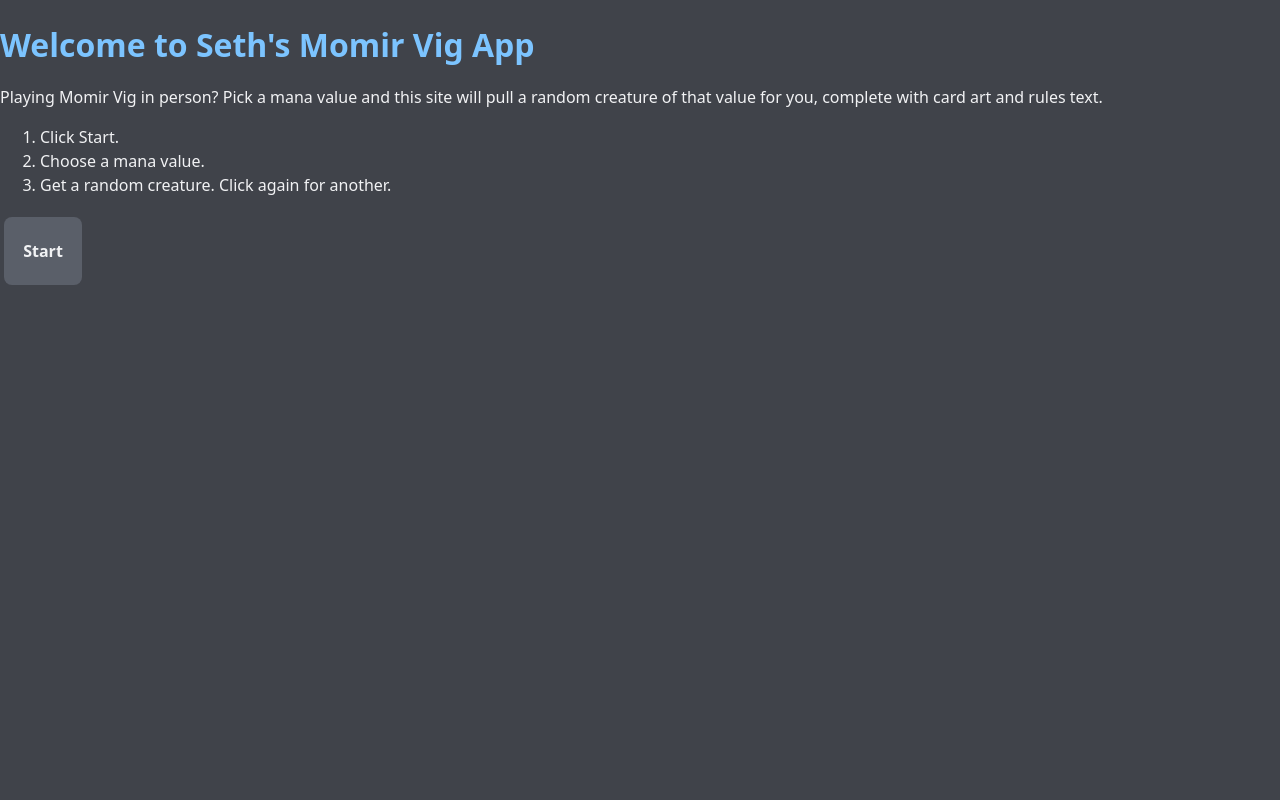
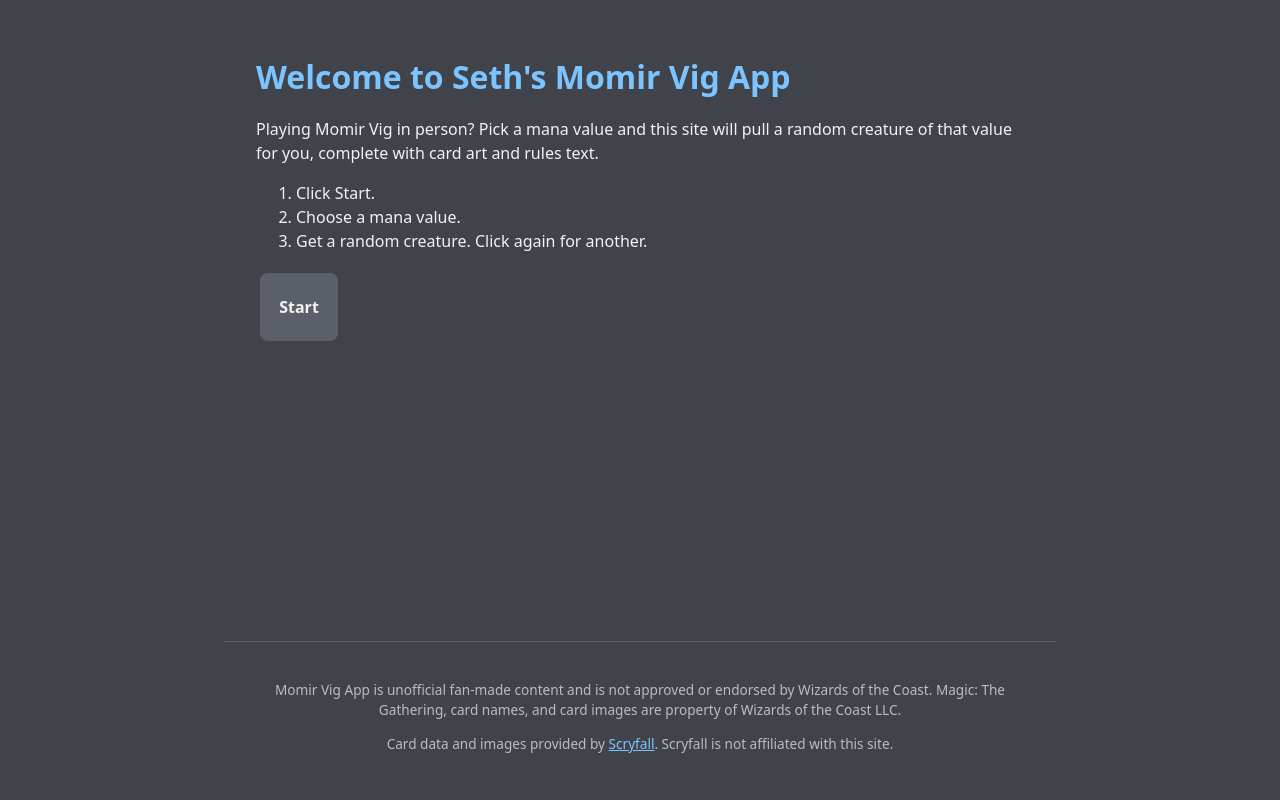
Before and after one commit to sbeyim/Momir-Vig-App, a Flask app: page / in a window 1280 px wide. Run offline with Flask 3, Linux system fonts and the light colour scheme.

Commit message:
Added footer disclaimer and styles

```diff
--- a/static/style.css
+++ b/static/style.css
@@ -16,6 +16,18 @@ body {
     background: var(--bg);
     color: var(--text);
     line-height: 1.5;
+    min-height: 100vh;
+    display: flex;
+    flex-direction: column;
+}
+
+main {
+    flex: 1;
+    width: 100%;
+    box-sizing: border-box;
+    max-width: 800px;
+    margin: 0 auto;
+    padding: 2rem 1rem;
 }
 
 h1 {
@@ -26,6 +38,20 @@ h1 {
 
 h2 {
     color: var(--text);
+}
+
+footer {
+    max-width: 800px;
+    margin: 0 auto;
+    padding: 1.5rem 1rem 2rem;
+    border-top: 1px solid var(--button);
+    color: var(--muted);
+    font-size: 0.85rem;
+    text-align: center;
+}
+
+footer a {
+    color: var(--accent);
 }
 
 .button {
--- a/templates/base.html
+++ b/templates/base.html
@@ -10,5 +10,12 @@
     <main>
         {% block content %}{% endblock %}
     </main>
+
+    <footer>
+        <p>Momir Vig App is unofficial fan-made content and is not approved or endorsed by Wizards of the Coast.
+           Magic: The Gathering, card names, and card images are property of Wizards of the Coast LLC.</p>
+        <p>Card data and images provided by <a href="https://scryfall.com" target="_blank" rel="noopener">Scryfall</a>.
+           Scryfall is not affiliated with this site.</p>
+    </footer>
 </body>
 </html>
```
